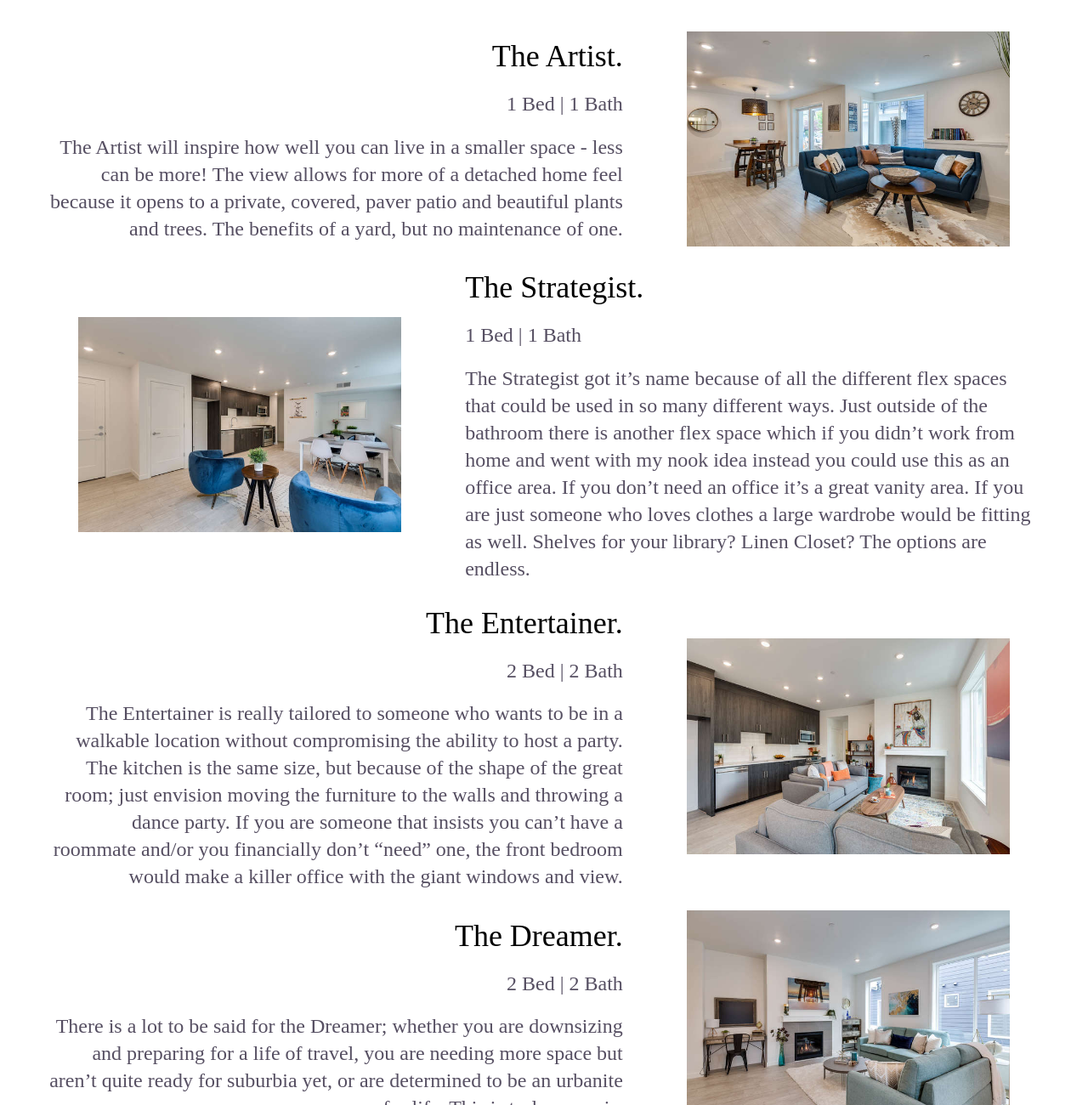
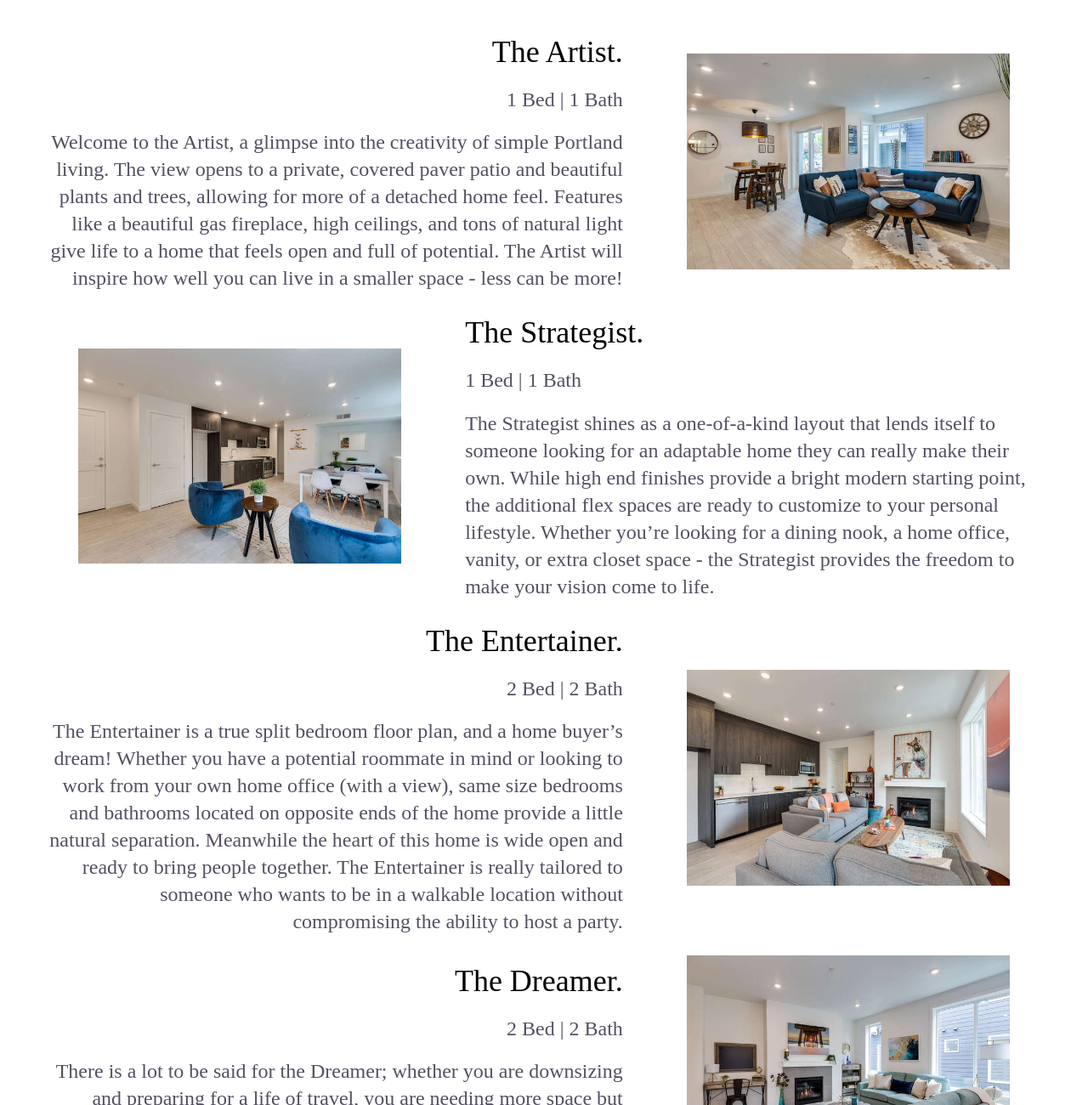
Before and after one commit to mikeramz86/willis, a Gatsby site: page / in a window 1280 px wide. Shown: the part 683-1983 px from the top of the page at 85% size. Built offline with nearby package versions, Linux system fonts and the light colour scheme; Gatsby itself is replaced by a stand-in of ours; a web font is replaced by a local one.

Commit message:
updated artist, strategist, entertainer content

```diff
--- a/src/components/sections/About.js
+++ b/src/components/sections/About.js
@@ -65,9 +65,9 @@ const About = () => (
               <p>1 Bed | 1 Bath</p>
               <br></br>
               <p>
+              Welcome to the Artist, a glimpse into the creativity of simple Portland living.
+              The view opens to a private, covered paver patio and beautiful plants and trees, allowing for more of a detached home feel. Features like a beautiful gas fireplace, high ceilings, and tons of natural light give life to a home that feels open and full of potential.
               The Artist will inspire how well you can live in a smaller space - less can be more!
-              The view allows for more of a detached home feel because it opens to a private, covered, paver patio and beautiful plants and trees.
-              The benefits of a yard, but no maintenance of one.
               </p>
             </div>
             <Art>
@@ -83,8 +83,7 @@ const About = () => (
               <p>1 Bed | 1 Bath</p>
               <br></br>
               <p>
-              The Strategist got it’s name because of all the different flex spaces that could be used in so many different ways. Just outside of the bathroom there is another flex space which if you didn’t work from home and went with my nook idea instead you could use this as an office area. If you don’t need an office it’s a great vanity area. If you are just someone who loves clothes a large wardrobe would be fitting as well. Shelves for your library? Linen Closet? The options are endless.
-              </p>
+              The Strategist shines as a one-of-a-kind layout that lends itself to someone looking for an adaptable home they can really make their own. While high end finishes provide a bright modern starting point, the additional flex spaces are ready to customize to your personal lifestyle. Whether you’re looking for a dining nook, a home office, vanity, or extra closet space - the Strategist provides the freedom to make your vision come to life.              </p>
             </div>
           </Grid>
           <Grid>
@@ -93,9 +92,7 @@ const About = () => (
               <p>2 Bed | 2 Bath</p>
               <br></br>
               <p>
-              The Entertainer is really tailored to someone who wants to be in a walkable location without compromising the ability to host a party.
-              The kitchen is the same size, but because of the shape of the great room; just envision moving the furniture to the walls and throwing a dance party.
-              If you are someone that insists you can’t have a roommate and/or you financially don’t “need” one, the front bedroom would make a killer office with the giant windows and view.
+              The Entertainer is a true split bedroom floor plan, and a home buyer’s dream! Whether you have a potential roommate in mind or looking to work from your own home office (with a view), same size bedrooms and bathrooms located on opposite ends of the home provide a little natural separation. Meanwhile the heart of this home is wide open and ready to bring people together. The Entertainer is really tailored to someone who wants to be in a walkable location without compromising the ability to host a party.
               </p>
             </div>
             <Art>
```
